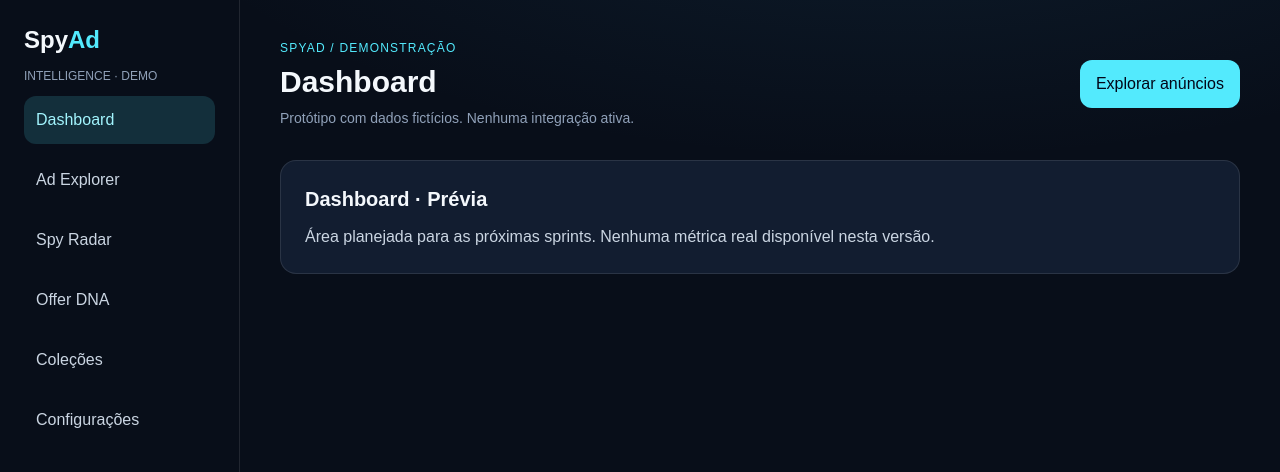
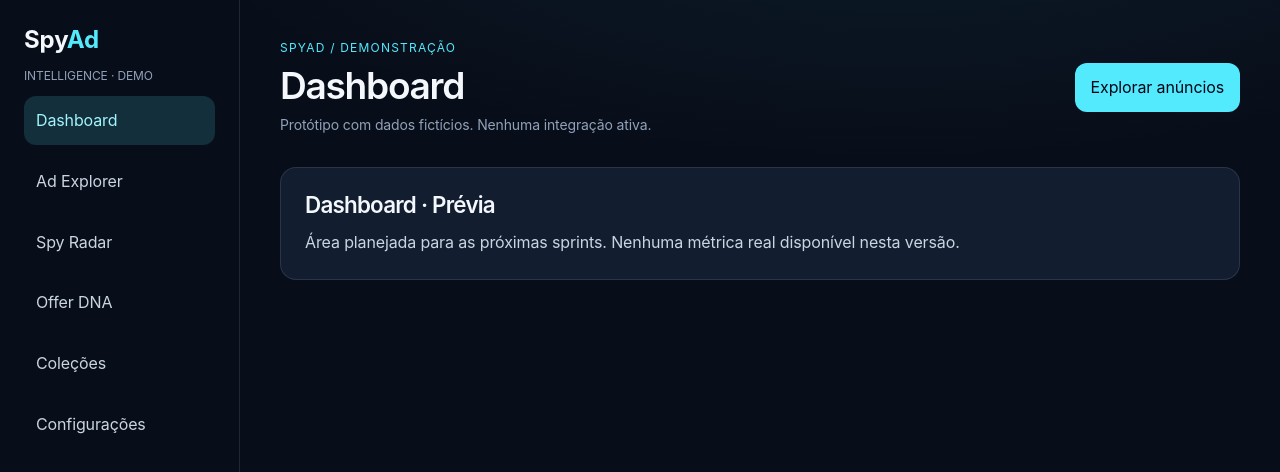
Before and after one commit to gabrielbuuron/SpyAd, a Next.js app: page / in a window 1280 px wide. Shown: the top 472 px of the page. Built offline with nearby package versions, Linux system fonts and the light colour scheme.

Commit message:
style: refine typography hierarchy and touch targets

```diff
--- a/src/app/globals.css
+++ b/src/app/globals.css
@@ -1,5 +1,5 @@
 @import "tailwindcss";
-:root{color-scheme:dark;--background:#080e19;--surface:#121e30;--surface-raised:#18283e;--accent:#67e5ef;--accent-strong:#32c6d5;--muted:#a8b8cb;--border:rgba(178,207,229,.14);--radius:16px;--font-sans:Arial,Helvetica,sans-serif}
+:root{color-scheme:dark;--background:#080e19;--surface:#121e30;--surface-raised:#18283e;--accent:#67e5ef;--accent-strong:#32c6d5;--muted:#a8b8cb;--border:rgba(178,207,229,.14);--radius:16px;--font-sans:Inter,ui-sans-serif,system-ui,-apple-system,BlinkMacSystemFont,'Segoe UI',sans-serif}
 *{box-sizing:border-box}
 html{min-width:320px;scroll-behavior:smooth}
 body{margin:0;min-height:100vh;background:radial-gradient(ellipse 75% 50% at 70% -20%,rgba(43,111,152,.16),transparent 80%),var(--background);color:#f4f8fc;font-family:var(--font-sans);font-synthesis:none;-webkit-font-smoothing:antialiased}
@@ -8,3 +8,12 @@ button:disabled{cursor:not-allowed;opacity:.55}
 ::selection{background:#1c8a99;color:white}
 :focus-visible{outline:2px solid var(--accent);outline-offset:3px}
 @media(prefers-reduced-motion:reduce){*,*::before,*::after{scroll-behavior:auto!important;animation-duration:.01ms!important;transition-duration:.01ms!important}}
+
+/* Hierarquia tipográfica fluida e controles legíveis em touch. */
+body{font-size:clamp(14px,.25vw + 13px,16px);line-height:1.55;letter-spacing:-.008em}
+h1,h2,h3{line-height:1.16;letter-spacing:-.035em;text-wrap:balance}
+h1{font-size:clamp(1.65rem,1.2rem + 1.4vw,2.5rem)}
+h2{font-size:clamp(1.15rem,1rem + .5vw,1.5rem)}
+input,button{min-height:40px}
+input::placeholder{color:#a8b8cb}
+@media(hover:hover){button{transition:background-color .16s ease,color .16s ease,border-color .16s ease}}
```
